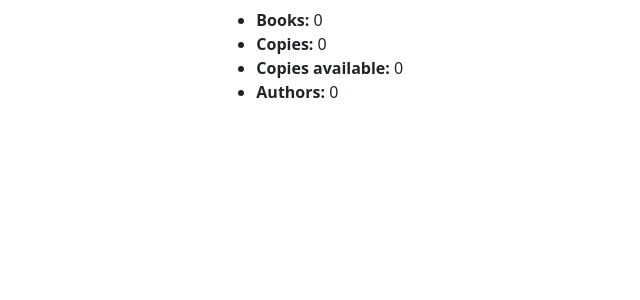
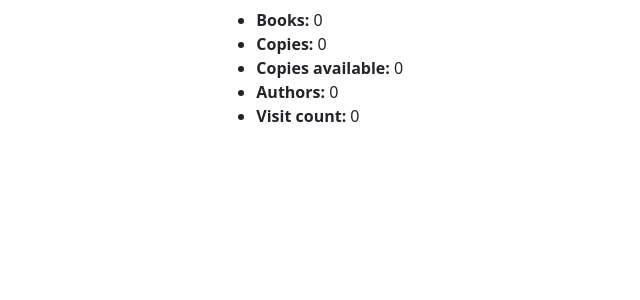
Before and after one commit to vinayak-trivedi/django_local_library, a Django app: page /catalog/ in a window 1280 px wide. Shown: the part 174-474 px from the top of the page, without its empty margins (1-641 px from the left). Run offline with Django 5.2, Linux system fonts and the light colour scheme; data that the repository does not hold is empty.

Commit message:
added visit count using sessions (#6)

```diff
--- a/locallibrary/catalog/templates/index.html
+++ b/locallibrary/catalog/templates/index.html
@@ -1,6 +1,4 @@
-{% extends "base_generic.html" %}
-
-{% block content %}
+{% extends "base_generic.html" %} {% block content %}
 <h1>Local Library Home</h1>
 <p>
   Welcome to LocalLibrary, a website developed by
@@ -13,5 +11,6 @@
   <li><strong>Copies:</strong> {{ num_instances }}</li>
   <li><strong>Copies available:</strong> {{ num_instances_available }}</li>
   <li><strong>Authors:</strong> {{ num_authors }}</li>
+  <li><strong>Visit count:</strong> {{ num_visits }}</li>
 </ul>
 {% endblock %}
--- a/locallibrary/catalog/views.py
+++ b/locallibrary/catalog/views.py
@@ -15,11 +15,15 @@ def index(request):
     # The 'all()' is implied by default.
     num_authors = Author.objects.count()
 
+    num_visits = request.session.get('num_visits', 0)
+    request.session['num_visits'] = num_visits + 1
+
     context = {
         'num_books': num_books,
         'num_instances': num_instances,
         'num_instances_available': num_instances_available,
         'num_authors': num_authors,
+        'num_visits': num_visits,
     }
 
     # Render the HTML template index.html with the data in the context variable
```
Lines whose indentation alone changed are shown as unchanged.
